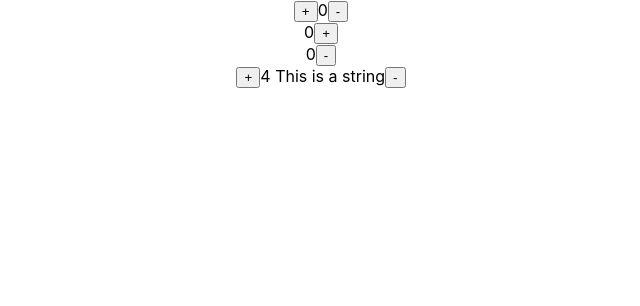
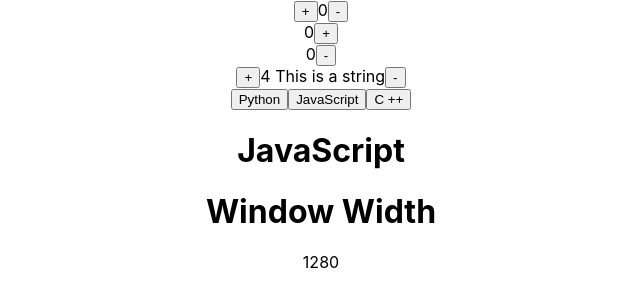
Before and after one commit to SaM-0777/react-hooks, a React (Create React App) app: page / in a window 1280 px wide. Shown: the top 306 px of the page, without its empty margins (319-959 px from the left). Built offline with nearby package versions, Linux system fonts and the light colour scheme.

Commit message:
use Effect Hook

```diff
--- a/src/App.js
+++ b/src/App.js
@@ -1,12 +1,13 @@
 /*import logo from './logo.svg';*/
 import './App.css';
 
-import { UseStateHook } from './Components';
+import { UseEffectHook, UseStateHook } from './Components';
 
 function App() {
   return (
     <div className="App">
       <UseStateHook />
+      <UseEffectHook />
     </div>
   );
 }
--- a/src/Components/UseStateHook/UseStateHook.jsx
+++ b/src/Components/UseStateHook/UseStateHook.jsx
@@ -10,7 +10,6 @@
 Note :
 useState do not trigger re-render
 In class component useState always run for the first time but in function component it runs everytime component renders
-
 
 */
 
--- a/src/Components/index.js
+++ b/src/Components/index.js
@@ -1,5 +1,5 @@
 import UseStateHook from "./UseStateHook/UseStateHook";
-import useEffectHook from "./useEffectHook/useEffectHook";
+import UseEffectHook from "./UseEffectHook/UseEffectHook";
 import useMemoHook from "./useMemoHook/useMemoHook";
 import useContextHook from "./useContextHook/useContextHook";
 import useRefHook from "./useRefHook/useRefHook";
@@ -22,7 +22,7 @@
 
 export  {
     UseStateHook,
-    useEffectHook,
+    UseEffectHook,
     useMemoHook,
     useRefHook,
     useReducerHook,
--- a/src/Components/useEffectHook/useEffectHook.jsx
+++ b/src/Components/useEffectHook/useEffectHook.jsx
@@ -1,10 +1,64 @@
-import React from 'react'
+import React, { useState, useEffect } from 'react'
+
+
+/*
+useEffect takes a callback function as an argument and a dependencies array as an second argument
+This hook is used as an side effect whenever a value or component changes
+
+dependeancy Array           Action
+[]                          Only runs when the page renders for the first time
+[value1]                    Only runs when value1 changes
+[value1, value2]            Only runs if any of the value in array changes
+
+Note :
+
+
+*/
 
 
 const useEffectHook = () => {
+  const [language, setLanguage] = useState('JavaScript')
+  const [windowWidth, setWindowWidth] = useState(window.innerWidth)
+
+  useEffect(() => {
+    console.log('On Mount');
+  }, [])
+
+  useEffect(() => {
+    console.log("On language Change");
+  }, [language]);
+
+  const handleResize = () => {
+    setWindowWidth(window.innerWidth);
+  }
+
+  /*
+    UseEffect with clean Up
+
+    clean Up is necessary as for example
+    When we add a eventListener they are constantly being added without remove which can effect app performance
+
+  */
+  useEffect(() => {
+    window.addEventListener('resize', handleResize)
+    console.log('Event Listener added')
+    return () => {
+      window.removeEventListener('resize', handleResize)
+      console.log("Event Listener removed");
+    }
+  }, [windowWidth])
+
   return (
     <div>
+      <button onClick={() => setLanguage("Python")}>Python</button>
+      <button onClick={() => setLanguage("JavaScript")}>JavaScript</button>
+      <button onClick={() => setLanguage("C ++")}>C ++</button>
+      <h1>{language}</h1>
 
+      <div>
+        <h1>Window Width</h1>
+        <div>{ windowWidth }</div>
+      </div>
     </div>
   )
 }
--- a/src/index.js
+++ b/src/index.js
@@ -6,7 +6,9 @@
 
 const root = ReactDOM.createRoot(document.getElementById('root'));
 root.render(
-  <App />
+  <React.StrictMode>
+    <App />
+  </React.StrictMode>
 );
 
 // If you want to start measuring performance in your app, pass a function
```
